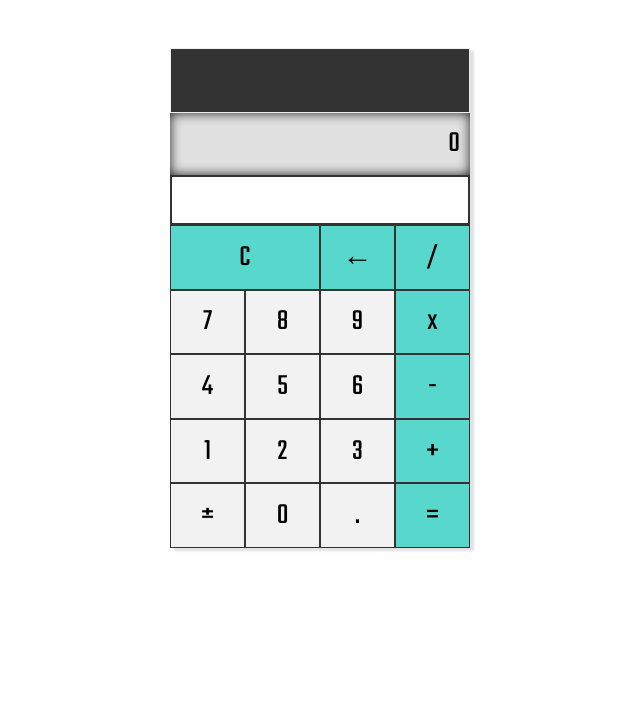
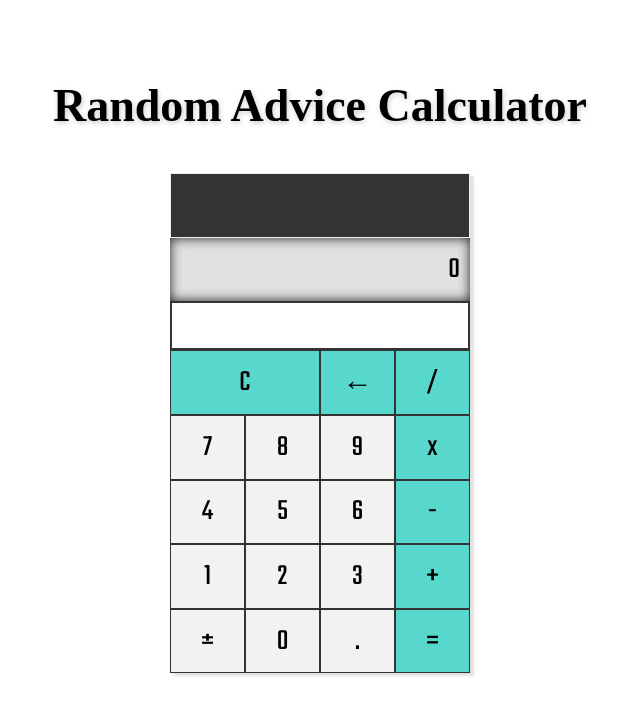
Before and after one commit to fracado/random-advice-calculator, a Vue app: page / in a window 1280 px wide. Shown: the top 714 px of the page, without its empty margins (320-960 px from the left). Built offline with nearby package versions, Linux system fonts and the light colour scheme.

Commit message:
added heading

```diff
--- a/src/components/Calculator.vue
+++ b/src/components/Calculator.vue
@@ -1,8 +1,9 @@
 <template>
   <div class="container">
+    <h1>Random Advice Calculator</h1>
     <div class="calculator">
       <!-- show previous input -->
-      <div class="prev">{{ calculator.previous || '' }} {{ calculator.sign }}</div>
+      <div class="prev">{{ calculator.previous || '' }} {{ calculator.sign }} </div>
       <!-- show current input in display -->
       <div class="display">{{ calculator.current || '0' }}</div>
       <!-- show API info -->
@@ -204,4 +205,11 @@ export default {
   padding: 2px;
 }
 
+h1 {
+  text-align: center;
+  font-size: 46px;
+  margin-bottom: 2.6rem;
+  text-shadow: 1px 2px 5px rgba(125, 125, 125, 0.4);
+}
+
 </style>
```
